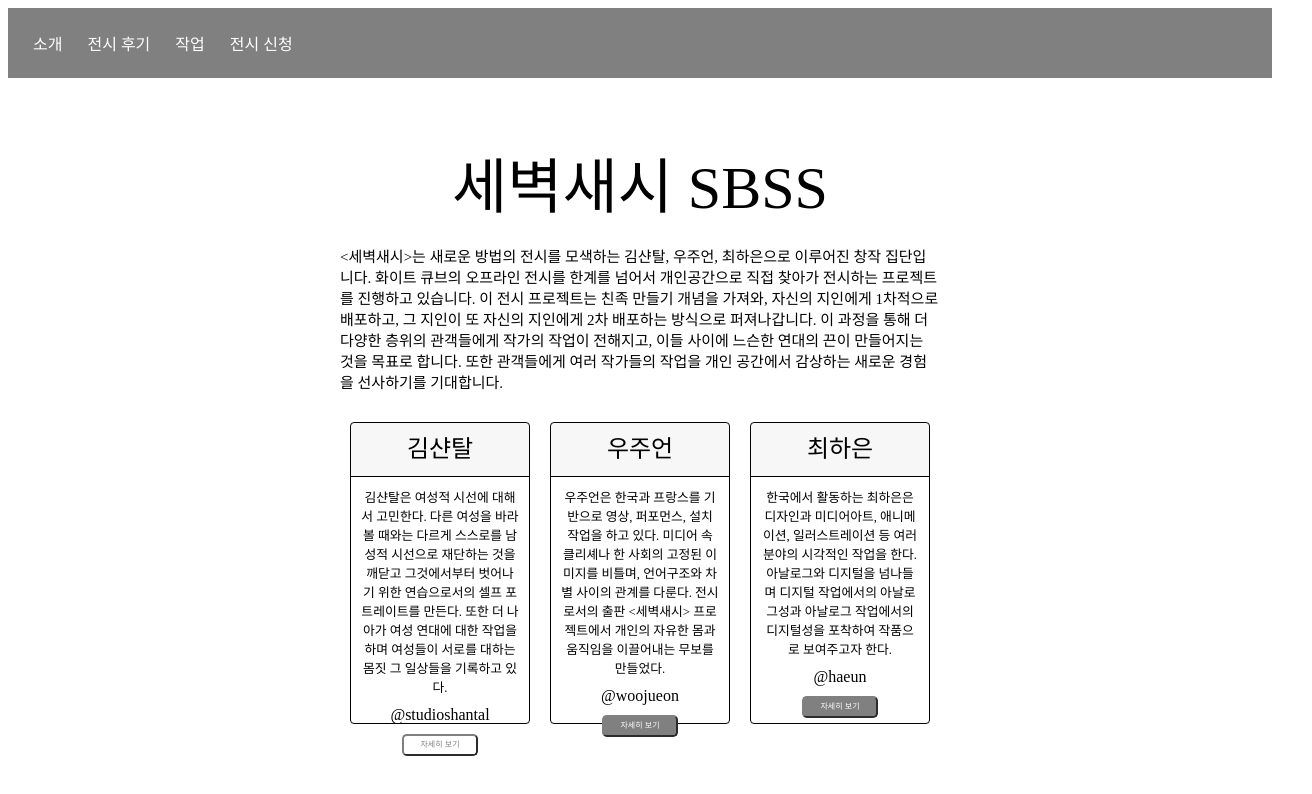
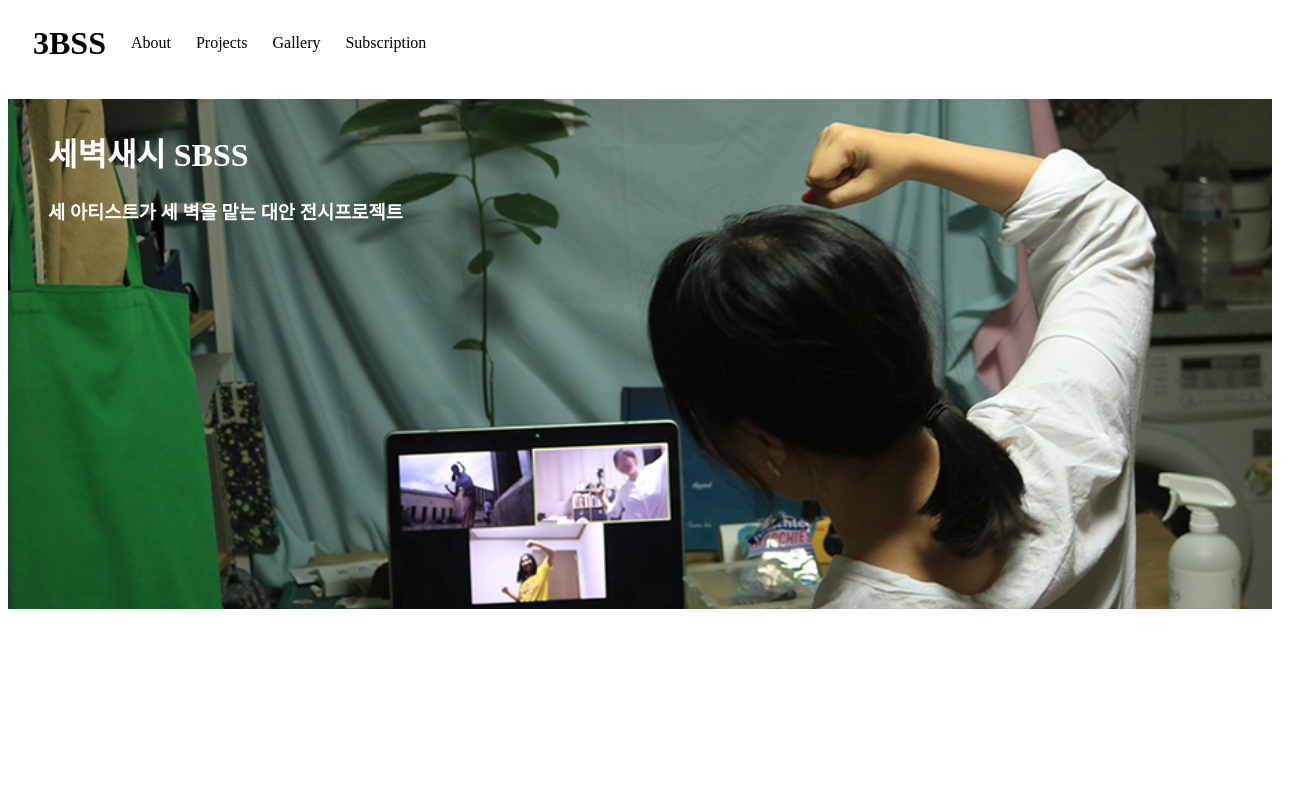
Before and after one commit to uzoofeelfree/3bss, a plain HTML site: page index.html in a window 1280 px wide. Shown: the whole page, 1312 px wide, since content can reach past the window. Drawn offline with Linux system fonts and the light colour scheme.

Commit message:
2nd edition

```diff
--- a/index.html
+++ b/index.html
@@ -8,74 +8,25 @@
     <meta name = "description" content="세벽새시 SBSS">
   </head>
 
+
   <body>
     <div class = "nav">
       <div class = "nav-right-items">
-        <div class = "nav-item">소개</div>
-        <div class = "nav-item">전시 후기</div>
-        <div class = "nav-item">작업</div>
-        <div class = "nav-item">전시 신청</div>
+      <div class = "nav-item"><a href = "index.html"><h1>3BSS</h1></a></div>
+      <div class = "nav-item"><a href = "about.html">About</a></div>
+      <div class = "nav-item"><a href = "Works.html">Projects</a></div>
+      <div class = "nav-item"><a href = "Gallery.html">Gallery</a></div>
+      <div class = "nav-item"><a href = "subscription.html">Subscription</a></div>
+        </div>
       </div>
+
+
+    <div class = "bg">
+      <div class = "welcome"><h1>세벽새시 SBSS</h1> <h3>세 아티스트가 세 벽을 맡는 대안 전시프로젝트</h3></div>
 
     </div>
 
-    <div class = "main">
-      <div class = "title">
-        세벽새시 SBSS
-      </div>
+    <script src="script.js"></script>
 
-      <div class = "subtitle">
-        <세벽새시>는 새로운 방법의 전시를 모색하는 김샨탈, 우주언, 최하은으로 이루어진 창작 집단입니다. 화이트 큐브의 오프라인 전시를 한계를 넘어서 개인공간으로 직접 찾아가 전시하는 프로젝트를 진행하고 있습니다. 이 전시 프로젝트는 친족 만들기 개념을 가져와, 자신의 지인에게 1차적으로 배포하고, 그 지인이 또 자신의 지인에게 2차 배포하는 방식으로 퍼져나갑니다. 이 과정을 통해 더 다양한 층위의 관객들에게 작가의 작업이 전해지고, 이들 사이에 느슨한 연대의 끈이 만들어지는 것을 목표로 합니다. 또한 관객들에게 여러 작가들의 작업을 개인 공간에서 감상하는 새로운 경험을 선사하기를 기대합니다.
-      </div>
-
-      <div class = "artists">
-       <div class = "artists-item">
-         <div class = "artists-item-title">
-           김샨탈
-         </div>
-         <div class = "artists-item-profile">
-           김샨탈은 여성적 시선에 대해서 고민한다. 다른 여성을 바라볼 때와는 다르게 스스로를 남성적 시선으로 재단하는 것을 깨닫고 그것에서부터 벗어나기 위한 연습으로서의 셀프 포트레이트를 만든다. 또한 더 나아가 여성 연대에 대한 작업을 하며 여성들이 서로를 대하는 몸짓 그 일상들을 기록하고 있다.
-         </div>
-         <div class = "artists-item-contact">
-           @studioshantal
-         </div>
-         <button class = "artists-item-button">
-           자세히 보기
-          </button>
-        </div>
-        <div class = "artists-item">
-         <div class = "artists-item-title">
-           우주언
-         </div>
-         <div class = "artists-item-profile">
-           우주언은 한국과 프랑스를 기반으로 영상, 퍼포먼스, 설치 작업을 하고 있다. 미디어 속 클리셰나 한 사회의 고정된 이미지를 비틀며, 언어구조와 차별 사이의 관계를 다룬다. 전시로서의 출판 <세벽새시> 프로젝트에서 개인의 자유한 몸과 움직임을 이끌어내는 무보를 만들었다.
-         </div>
-         <div class = "artists-item-contact">
-           @woojueon
-         </div>
-         <button class = "artists-item-button artists-item-button-active">
-           자세히 보기
-          </button>
-        </div>
-        <div class = "artists-item">
-         <div class = "artists-item-title">
-          최하은
-         </div>
-         <div class = "artists-item-profile">
-           한국에서 활동하는 최하은은 디자인과 미디어아트, 애니메이션, 일러스트레이션 등 여러 분야의 시각적인 작업을 한다. 아날로그와 디지털을 넘나들며 디지털 작업에서의 아날로그성과 아날로그 작업에서의 디지털성을 포착하여 작품으로 보여주고자 한다.
-         </div>
-         <div class = "artists-item-contact">
-           @haeun
-         </div>
-         <button class = "artists-item-button artists-item-button-active">
-           자세히 보기
-          </button>
-        </div>
-   </div>
-    </div>
-
-
-
-    <script src="script.js"></script>
   </body>
 </html>
--- a/style.css
+++ b/style.css
@@ -1,16 +1,43 @@
+a {
+  text-decoration: none;
+  color : black;
+}
+
+
 .nav{
         height : 70px;
         display : flex;
         align-items: center;
-        background-color : grey;
-        color : white;
+        background-color : white;
+        color : black;
       }
 .nav-right-items{
         display: flex;
+        align-items: center;
+
       }
 .nav-item{
         margin-left : 25px;
       }
+
+.bg{
+  background-image : url("3bss_bi.jpg");
+  height : 510px;
+
+  background-position : center;
+  background-repeat : no-repeat;
+  background-size : cover;
+}
+
+.welcome{
+  position: relative;
+top: 30px;
+left : 40px;
+  color : white;
+
+}
+
+
 .main{
         width : 600px;
         margin : 0 auto;
```
Also changed, not shown: about.html (added, +77 -0 lines), gallery.html (added, +35 -0 lines), subscription.html (added, +39 -0 lines), works.html (added, +41 -0 lines), 3bss_bi.jpg (added).
